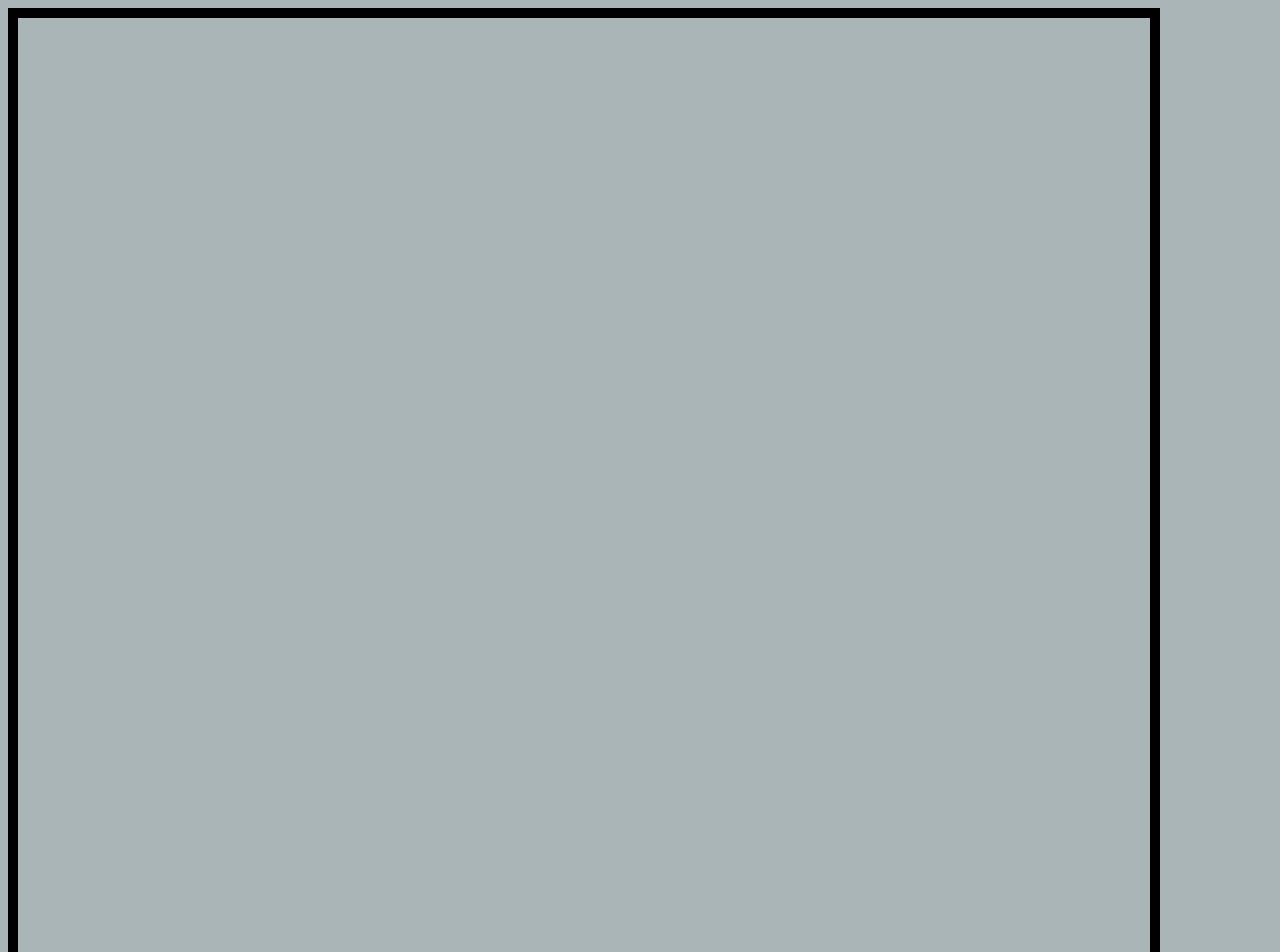
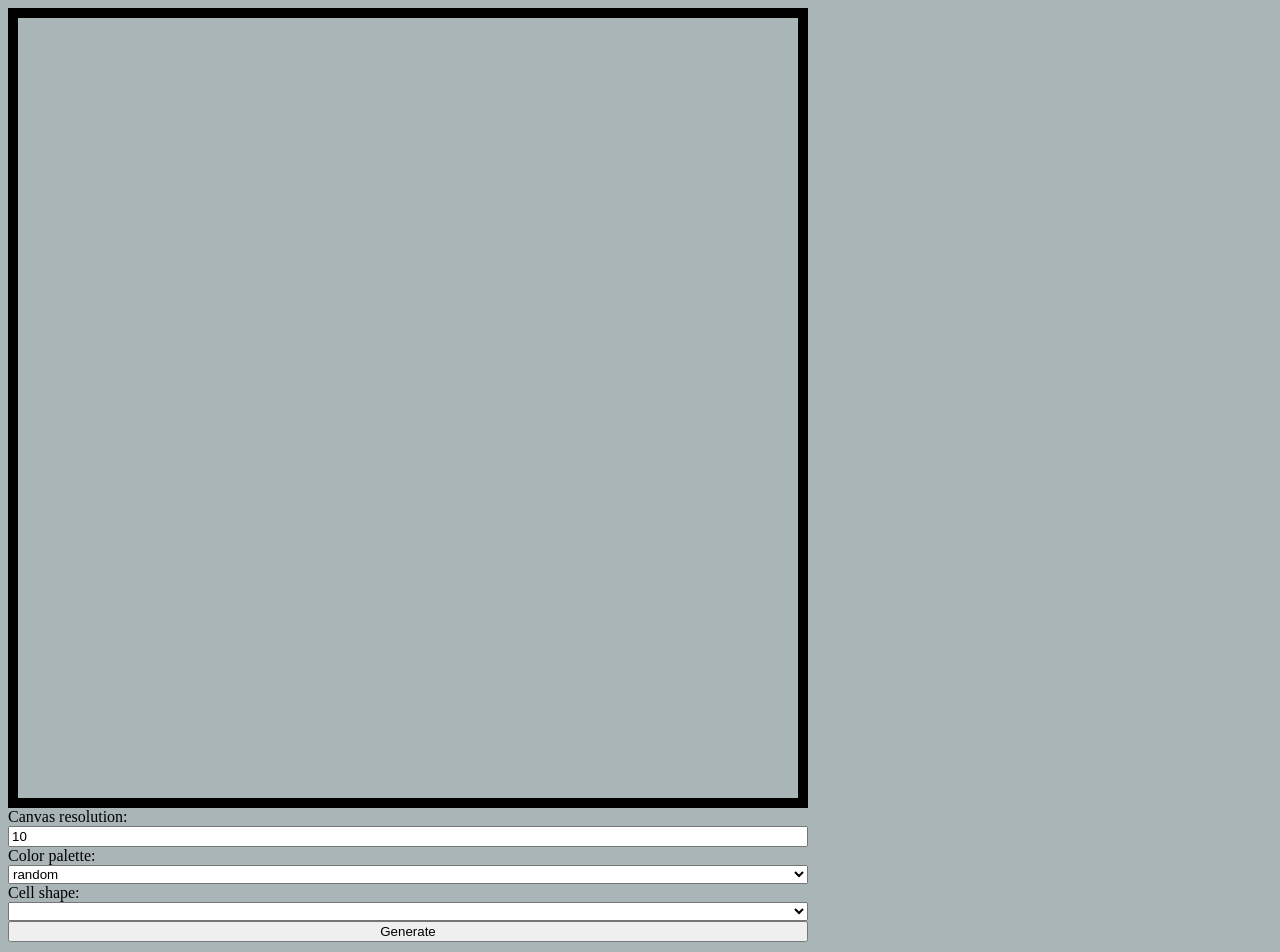
Before and after one commit to JakeBrowning90/abstract-art, a plain HTML site: page index.html in a window 1280 px wide. Shown: the top 952 px of the page. Drawn offline with Linux system fonts and the light colour scheme.

Commit message:
Add placeholder cell shape select input

```diff
--- a/index.html
+++ b/index.html
@@ -14,7 +14,9 @@
       <input type="number" min="1" max="100" id="resNum" value="10" />
       <label for="">Color palette:</label>
       <select name="" id="paletteSelect"></select>
-      <!-- <button type="button" id="resBtn">Apply</button> -->
+      <label for="">Cell shape:</label>
+      <select name="" id="cellShapeSelect"></select>
+
       <button type="button" id="colorBtn">Generate</button>
     </form>
   </body>
--- a/script.js
+++ b/script.js
@@ -3,7 +3,6 @@ const resBtn = document.getElementById("resBtn");
 const colorBtn = document.getElementById("colorBtn");
 const paletteSelect = document.getElementById("paletteSelect");
 
-// resBtn.onclick = () => applyRes();
 colorBtn.onclick = () => generateArt();
 
 function generateArt() {
--- a/style.css
+++ b/style.css
@@ -1,19 +1,24 @@
-html, body
-{
+html,
+body {
   background-color: rgb(170, 181, 183);
 }
 
+form {
+    max-width: 800px;
+    display: flex;
+    flex-direction: column;
+}
+
 .canvas {
-    width: 90vw;
+  max-width: 800px;
   aspect-ratio: 1/1;
   border: 10px solid black;
   display: grid;
   box-sizing: border-box;
-    /* grid-template-columns: repeat(10, 1fr);
-    grid-template-rows: repeat(10, 1fr); */
 }
 
 .cell {
   border: 1px solid black;
   /* border-radius: 50%; */
+  /* border-radius: 33%; */
 }
```
Also changed, not shown: 1 other file. Lines whose indentation alone changed are shown as unchanged.
